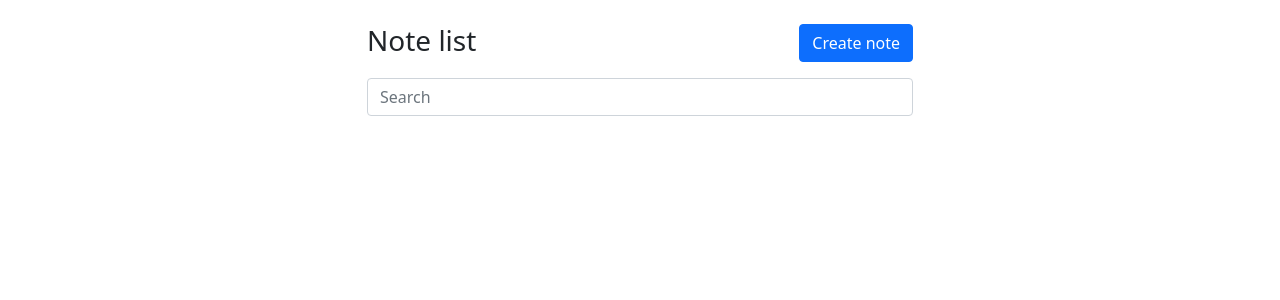
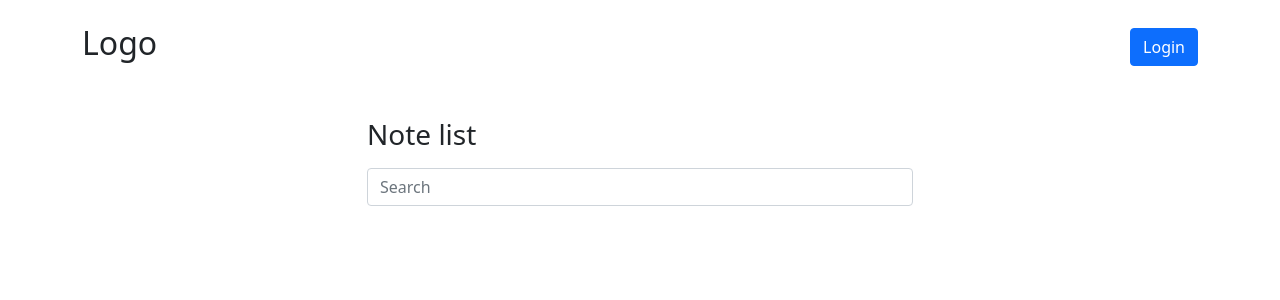
Before and after one commit to maxzag/note-list, a React (Create React App) app: page / in a window 1280 px wide. Shown: the top 300 px of the page. Built offline with nearby package versions, Linux system fonts and the light colour scheme.

Commit message:
intagrate auth provider

```diff
--- a/src/app.tsx
+++ b/src/app.tsx
@@ -1,13 +1,15 @@
 import React from 'react'
 import { Notes } from './components/notes'
-import { NoteListProvider, ViewModeProvider } from './contexts'
+import { AuthProvider, NoteListProvider, ViewModeProvider } from './contexts'
 
 export default function App() {
   return (
-    <ViewModeProvider>
-      <NoteListProvider>
-        <Notes/>
-      </NoteListProvider>
-    </ViewModeProvider>
+    <AuthProvider>
+      <ViewModeProvider>
+        <NoteListProvider>
+          <Notes/>
+        </NoteListProvider>
+      </ViewModeProvider>
+    </AuthProvider>
   )
 }
--- /dev/null
+++ b/src/components/auth/auth.tsx
@@ -0,0 +1,85 @@
+import { FC, useEffect, useState } from 'react'
+import { Button, Form } from 'react-bootstrap'
+import { useAuthState, useViewModeState } from '../../contexts'
+import { User, ViewMode } from '../../types'
+
+export type AuthProp = {
+  readonly user: User
+  readonly isError: boolean
+  readonly onChange: (user:User) => void
+  readonly onSubmit: () => void
+  readonly onCancel: () => void
+}
+
+export const AuthView: FC<AuthProp> = ({
+  user,
+  isError,
+  onChange,
+  onSubmit,
+  onCancel
+}) => {
+  return (
+    <>
+      <div className="d-flex justify-content-between align-items-center mb-5">
+        <h2 className={'mb-0'}>Login form</h2>
+
+        <Button onClick={onCancel}>Back</Button>
+      </div>
+
+      <Form>
+        <Form.Group className="mb-3">
+          <Form.Label>Login <span className="text-danger">*</span></Form.Label>
+          <Form.Control
+            type="text"
+            placeholder="Enter your login"
+            value={user.login}
+            onChange={(e) => onChange({...user, login: e.target.value})}
+          />
+        </Form.Group>
+
+        <Form.Group className="mb-3">
+          <Form.Label>Password <span className="text-danger">*</span></Form.Label>
+          <Form.Control
+            type="password"
+            placeholder="Enter your password"
+            value={user.password}
+            onChange={(e) => onChange({...user, password: e.target.value})}
+          />
+        </Form.Group>
+
+        {isError && <div className="text-danger mb-3">Invalid credential</div>}
+
+        <Button onClick={onSubmit}>Submit</Button>
+      </Form>
+    </>
+  )
+}
+
+export const Auth = () => {
+  const [formData, setFormData] = useState({login: '', password: ''} as User);
+  const [_, viewModeAction] = useViewModeState();
+  const [{isAuth, isError}, authActions] = useAuthState();
+
+  const onChange = (user: User) => setFormData(() => user)
+  const onSubmit = () => authActions.login(formData.login, formData.password)
+  const onCancel = () => {
+    viewModeAction.changeViewMode(ViewMode.NoteList)
+    authActions.removeError()
+  }
+
+  useEffect(() => {
+    if(isAuth){
+      viewModeAction.changeViewMode(ViewMode.NoteList)
+    }
+  }, [isAuth])
+
+  return (
+    <AuthView
+      user={formData}
+      onChange={onChange}
+      onSubmit={onSubmit}
+      onCancel={onCancel}
+      isError={isError}
+    />
+  )
+}
--- /dev/null
+++ b/src/components/auth/index.ts
@@ -0,0 +1 @@
+export * from './auth'
--- a/src/components/note-list/note-list.tsx
+++ b/src/components/note-list/note-list.tsx
@@ -8,15 +8,16 @@ export type NoteListProp = {
   readonly notes: readonly Note[]
   readonly onChangeViewMode: (viewMode: ViewMode) => void
   readonly onFilter: (query: string) => void
+  readonly isAuth: boolean
 }
 
-export const NoteListView: React.FC<NoteListProp> = React.memo(({notes, onChangeViewMode, onFilter}) => {
+export const NoteListView: React.FC<NoteListProp> = React.memo(({notes, onChangeViewMode, onFilter, isAuth}) => {
   return (
     <>
       <div className={'d-flex justify-content-between mb-3'}>
         <h3 className={'mb-0'}>Note list</h3>
 
-        <Button onClick={() => onChangeViewMode(ViewMode.Create)}>Create note</Button>
+        {isAuth && <Button onClick={() => onChangeViewMode(ViewMode.Create)}>Create note</Button>}
       </div>
 
       <div className={'mb-3'}>
@@ -31,13 +32,14 @@ export const NoteListView: React.FC<NoteListProp> = React.memo(({notes, onChange
         <NoteListItem
           key={note.id}
           note={note}
+          isAuth={isAuth}
         />
       ))).reverse()}
     </>
   );
 })
 
-export const NoteList: React.FC = () => {
+export const NoteList: React.FC<Pick<NoteListProp, "isAuth">> = ({isAuth}) => {
   const [state] = useListState();
   const [_, viewModeActions] = useViewModeState();
   const [notes, setNotes] = useState(state.notes);
@@ -61,5 +63,6 @@ export const NoteList: React.FC = () => {
     onChangeViewMode={viewModeActions.changeViewMode}
     notes={notes}
     onFilter={onFilter}
+    isAuth={isAuth}
   />
 }
--- a/src/components/notes/notes.tsx
+++ b/src/components/notes/notes.tsx
@@ -1,7 +1,8 @@
 import React, { FC, useMemo } from 'react'
-import { Col, Container, Row } from 'react-bootstrap'
-import { useListState, useViewModeState } from '../../contexts'
-import { Note, NoteListState, ViewMode } from '../../types'
+import { Button, Col, Container, Row } from 'react-bootstrap'
+import { useAuthState, useListState, useViewModeState } from '../../contexts'
+import { Note, ViewMode } from '../../types'
+import { Auth } from '../auth'
 import { NoteForm } from '../note-form'
 import { NoteList } from '../note-list'
 import { NoteShow } from '../note-show'
@@ -9,45 +10,78 @@ import { NoteShow } from '../note-show'
 export type NotesProp = {
   readonly currentNote: Note
   readonly viewMode: ViewMode
-} & Omit<NoteListState, "showNoteId">
+  readonly isAuth: boolean
+  readonly onLogin: () => void
+  readonly onLogout: () => void
+}
 
 export const NotesView: FC<NotesProp> = ({
   viewMode,
-  currentNote
+  currentNote,
+  isAuth,
+  onLogout,
+  onLogin
 }) => {
   return (
     <Container className={'py-4'}>
+      <div className="d-flex justify-content-between align-items-center mb-5">
+        <div><h2>Logo</h2></div>
+
+        <div>
+          {isAuth
+            ? <Button onClick={onLogout}>Logout</Button>
+            : <Button onClick={onLogin}>Login</Button>
+          }
+        </div>
+      </div>
+
       <Row className={'justify-content-center'}>
         <Col md={6}>
-          {(viewMode === ViewMode.NoteList) &&
-            <NoteList/>
-          }
-
-          {(viewMode === ViewMode.Create || viewMode === ViewMode.Edit) &&
-            <NoteForm note={currentNote} />
-          }
-
-          {(viewMode === ViewMode.Show && currentNote) &&
-            <NoteShow
-              note={currentNote}
-            />
-          }
+          <NotesInnerContent
+            currentNote={currentNote}
+            isAuth={isAuth}
+            viewMode={viewMode}
+          />
         </Col>
       </Row>
     </Container>
   );
 };
 
+export const NotesInnerContent: FC<Omit<NotesProp, "onLogin" | "onLogout">> = ({
+   viewMode,
+   currentNote,
+   isAuth
+}) => {
+  switch (viewMode) {
+    case ViewMode.Auth:
+      return <Auth/>
+    case ViewMode.Create:
+      return <NoteForm note={currentNote} />
+    case ViewMode.Edit:
+      return <NoteForm note={currentNote} />
+    case ViewMode.Show:
+      return <NoteShow note={currentNote} />
+    case ViewMode.NoteList:
+       return <NoteList isAuth={isAuth}/>
+    default:
+      return null;
+  }
+}
+
 export const Notes = () => {
   const [state] = useListState();
-  const [viewModeState] = useViewModeState();
+  const [viewModeState, viewModeAction] = useViewModeState();
+  const [{isAuth}, authActions] = useAuthState();
   const currentNote = useMemo(() => state.notes.filter(item => item.id === state.showNoteId)[0], [state.showNoteId, state.notes])
 
   return (
     <NotesView
       viewMode={viewModeState.viewMode}
-      notes={state.notes}
       currentNote={currentNote}
+      isAuth={isAuth}
+      onLogin={() => viewModeAction.changeViewMode(ViewMode.Auth)}
+      onLogout={() => authActions.logout()}
     />
   )
 }
--- /dev/null
+++ b/src/contexts/auth.tsx
@@ -0,0 +1,33 @@
+import { createContext, FC, useContext, useEffect, useReducer, useState } from 'react'
+import { authInitialState, authReducer, login, logout, removeError } from '../reducers'
+import { AuthDispatcher, AuthState } from '../types'
+
+export const AuthContext = createContext<[AuthState, AuthDispatcher]>([authInitialState, () => undefined]);
+
+export const AuthProvider: FC = ({ children }) => {
+  const [state, dispatch] = useReducer(authReducer, authInitialState, (state) => ({ ...state, isAuth: getAuth() }))
+
+  useEffect(() => storeAuth(state.isAuth), [state.isAuth])
+
+  return <AuthContext.Provider value={[state, dispatch]}>{children}</AuthContext.Provider>
+}
+
+export const useAuthState = () => {
+  const [state, dispatch] = useContext(AuthContext)
+  const [actions] = useState(() => ({
+    login: login(dispatch),
+    logout: logout(dispatch),
+    removeError: removeError(dispatch)
+  }))
+
+  return [state, actions] as const;
+}
+
+export function getAuth():boolean {
+  const data = localStorage.getItem("auth");
+  return data ? JSON.parse(data) : false;
+}
+
+export function storeAuth(isAuth:boolean):void {
+  localStorage.setItem("auth", JSON.stringify(isAuth));
+}
--- a/src/contexts/index.ts
+++ b/src/contexts/index.ts
@@ -1,2 +1,3 @@
+export * from './auth'
 export * from './note-list'
 export * from './view-mode'
--- /dev/null
+++ b/src/reducers/auth.ts
@@ -0,0 +1,64 @@
+import { AuthDispatcher, AuthEvent, AuthEventType, AuthState, User } from '../types'
+
+const mockUsers: User[] = [{login: 'admin', password: 'qwerty'}];
+
+export const authInitialState: AuthState = {
+  isAuth: false,
+  isError: false
+}
+
+export const authReducer = (
+  state: AuthState,
+  event: AuthEvent
+): AuthState => {
+  switch (event.type) {
+    case AuthEventType.Login: {
+      return {
+        ...state,
+        isAuth: true,
+        login: event.login,
+        password: event.password
+      }
+    }
+    case AuthEventType.Logout: {
+      return {
+        ...state,
+        isAuth: false,
+        login: undefined,
+        password: undefined
+      }
+    }
+    case AuthEventType.LoginError: {
+      return {
+        ...state,
+        isError: event.isError
+      }
+    }
+  }
+}
+
+export const login = (dispatch: AuthDispatcher) => (login: string, password: string): void => {
+  if(mockUsers.some((user) => user.login === login && user.password === password)){
+    dispatch({
+      type: AuthEventType.Login,
+      login,
+      password,
+      isError: false
+    })
+  }else{
+    dispatch({
+      type: AuthEventType.LoginError,
+      isError: true
+    })
+  }
+}
+
+export const removeError = (dispatch: AuthDispatcher) => (): void => dispatch({
+  type: AuthEventType.LoginError,
+  isError: false
+})
+
+export const logout = (dispatch: AuthDispatcher) => (): void =>
+  dispatch({
+    type: AuthEventType.Logout
+  })
--- a/src/reducers/index.ts
+++ b/src/reducers/index.ts
@@ -1,2 +1,3 @@
+export * from './auth'
 export * from './note-list'
 export * from './view-mode'
--- a/src/types/types.ts
+++ b/src/types/types.ts
@@ -2,7 +2,8 @@ export enum ViewMode {
   NoteList,
   Create,
   Edit,
-  Show
+  Show,
+  Auth
 }
 
 export enum ViewModeEventType {
@@ -71,3 +72,44 @@ export type NoteListState = {
 };
 
 export type NoteListDispatcher = (event: NoteListEvent) => void;
+
+export type User = {
+  login: string,
+  password: string
+}
+
+export enum AuthEventType {
+  Login = "Login",
+  LoginError = "LoginError",
+  Logout = "Logout",
+}
+
+export type LoginEvent = {
+  readonly type: AuthEventType.Login
+  readonly login: string
+  readonly password: string
+  readonly isError: boolean
+}
+
+export type LogoutEvent = {
+  readonly type: AuthEventType.Logout
+}
+
+export type LoginErrorEvent = {
+  readonly type: AuthEventType.LoginError
+  readonly isError: boolean
+}
+
+export type AuthEvent =
+  | LoginEvent
+  | LoginErrorEvent
+  | LogoutEvent
+
+export type AuthState = {
+  readonly login?: string
+  readonly password?: string
+  readonly isAuth: boolean
+  readonly isError: boolean
+};
+
+export type AuthDispatcher = (event: AuthEvent) => void;
```
Also changed, not shown: src/components/note-list-item/note-list-item.tsx (+7 -3 lines).
